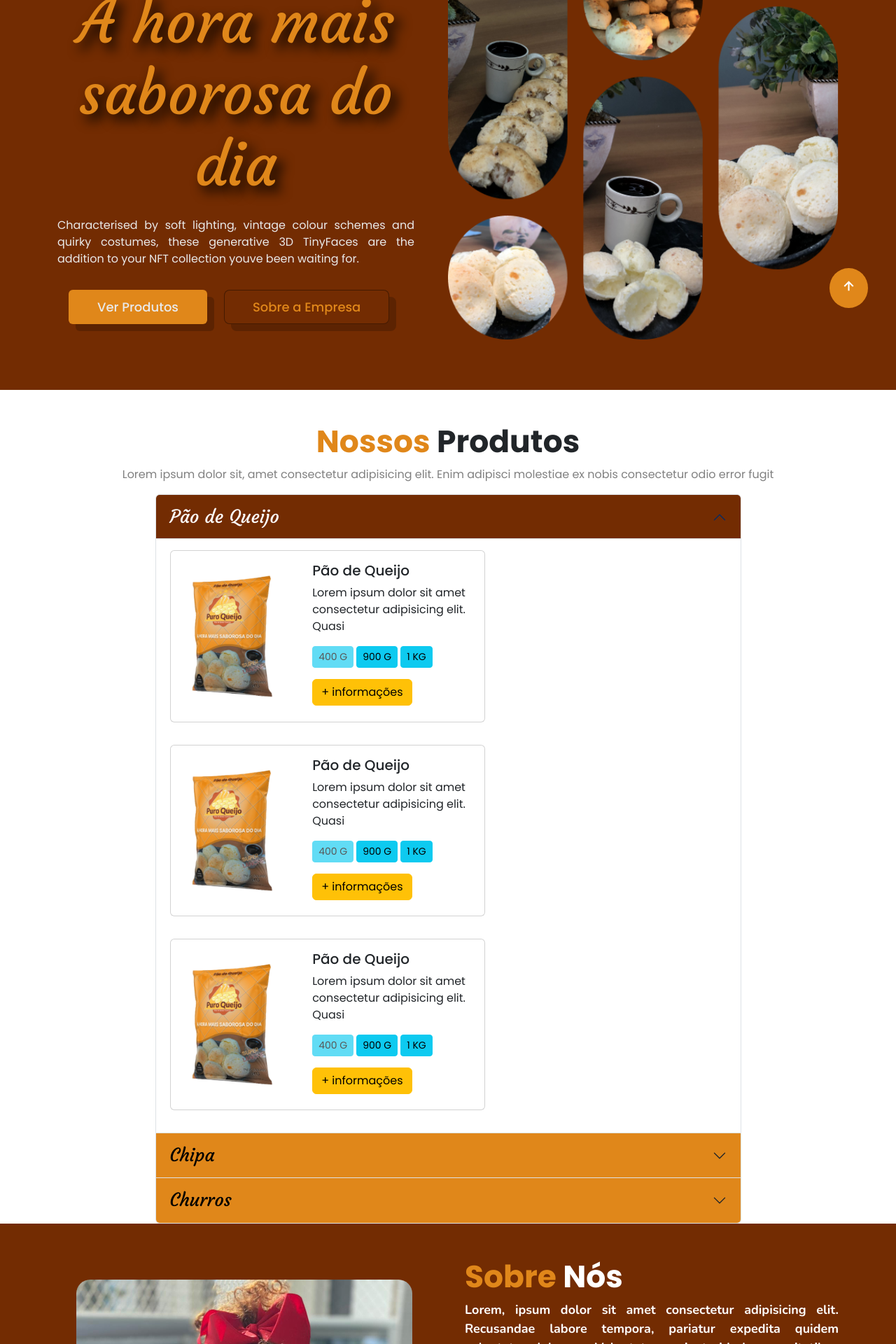
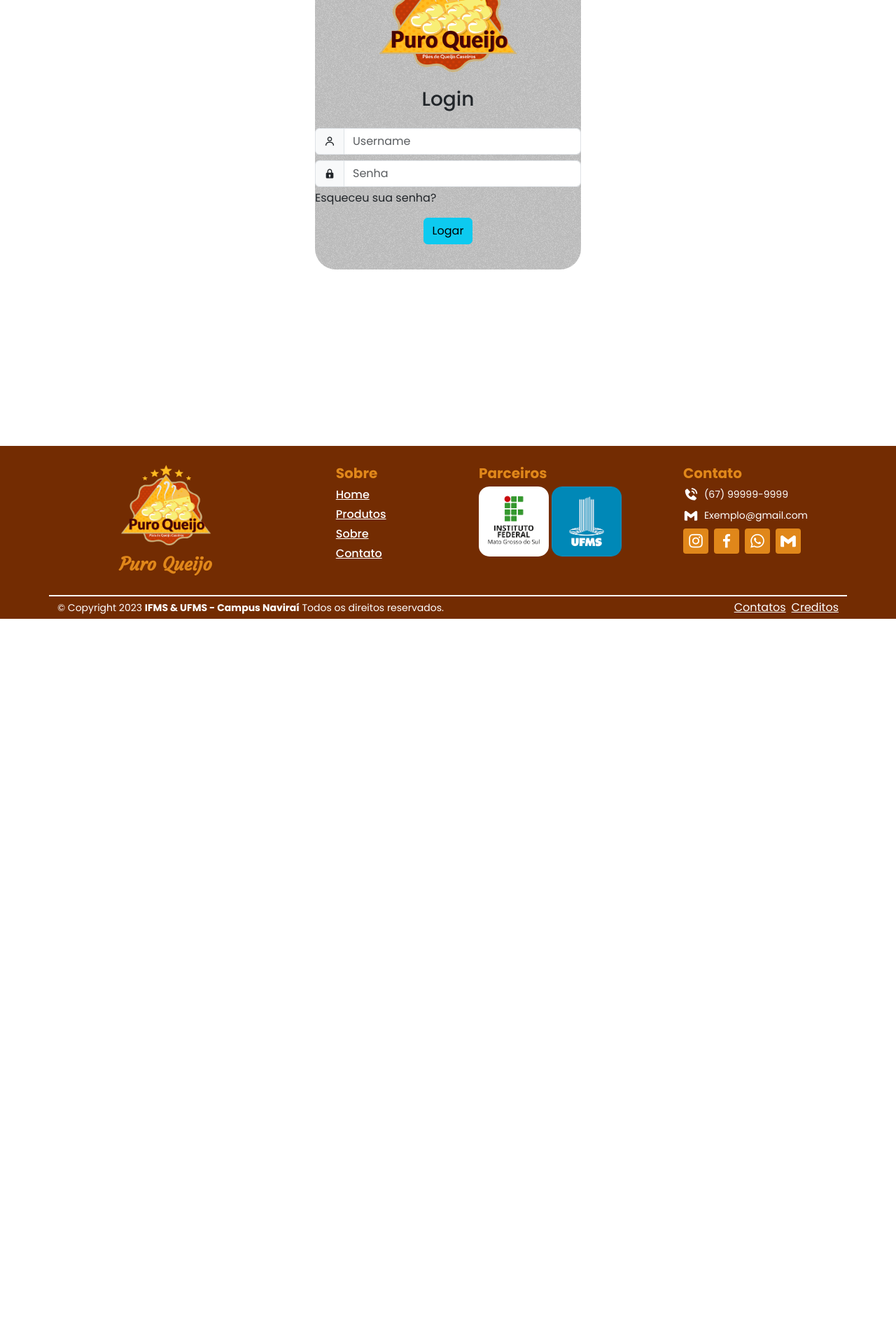
Before and after one commit to devPrates/PuroQueijo, a React (Vite) app: page / in a window 1280 px wide. Shown: the part 320-2240 px from the top of the page at 70% size. After the commit the page ends 1204 px from the top, so only its background shows below. Built offline with nearby package versions, Linux system fonts and the light colour scheme.

Commit message:
facilita ai

```diff
--- a/src/components/Product/produto.css
+++ b/src/components/Product/produto.css
@@ -1,5 +1,5 @@
 .product_content {
-    max-height: 90vh;
+    max-height: 50vh;
     overflow-y: auto;
 }
 .produtos_container{
--- a/src/pages/App.jsx
+++ b/src/pages/App.jsx
@@ -7,19 +7,14 @@ import Hero from "../components/Hero/Hero"
 import Produtos from "../components/Product/Product"
 import ProdutoTeste from "../components/Product/ProdutoTeste"
 import ScrollToTop from "../components/ScrollToTop/ScrollToTop"
+import Login from "./Login"
 
 function App() {
 
   return (
     <>
-      <Header />
-      <Hero />
-      <Produtos />
-      <Sobre />
-      <Contato />
-      <Footer />
-      <ProdutoTeste />
-      <ScrollToTop />
+
+      <Login />
     </>
   )
 }
```
